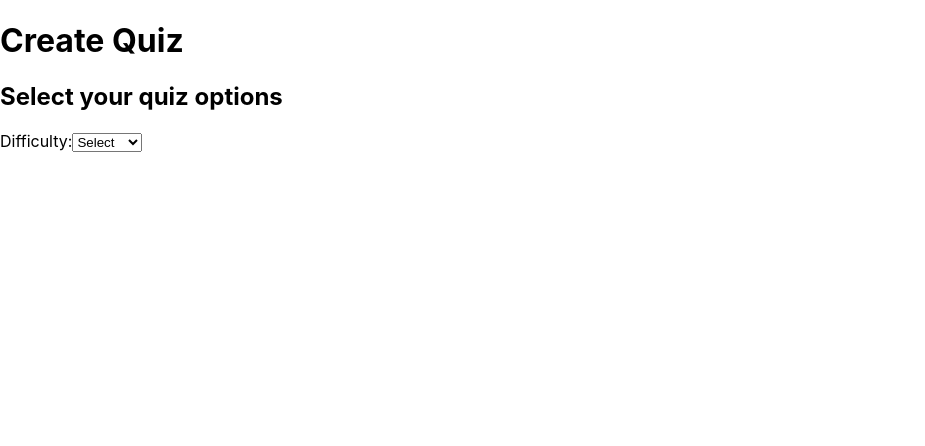
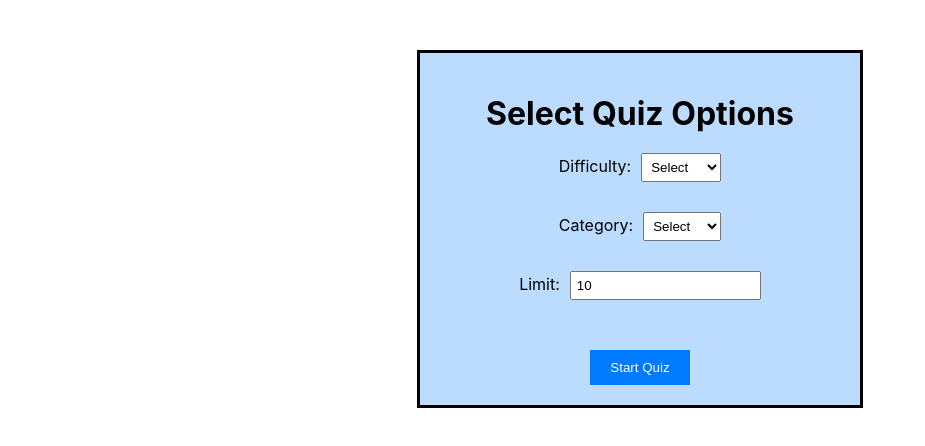
Before and after one commit to HassanHAT/405-Project-Quiz-App, a React (Create React App) app: page / in a window 1280 px wide. Shown: the top 446 px of the page, without its empty margins (0-925 px from the left). Built offline with nearby package versions, Linux system fonts and the light colour scheme.

Commit message:
home done

```diff
--- a/src/components/Home.css
+++ b/src/components/Home.css
@@ -0,0 +1,36 @@
+.home-container {
+    padding: 20px;
+    max-width: 400px;
+    margin: 0 auto;
+    text-align: center;
+    border: solid;
+    background-color:#bcdcff;
+    margin-top: 50px;
+  }
+
+  .home-container h1 {
+    margin-bottom: 20px;
+  }
+
+  .home-container label {
+    display: block;
+    margin-bottom: 10px;
+  }
+
+  .home-container select, .home-container input {
+    margin-left: 10px;
+    padding: 5px;
+  }
+
+  .home-container button {
+    margin-top: 20px;
+    padding: 10px 20px;
+    background-color: #007bff;
+    color: white;
+    border: none;
+    cursor: pointer;
+  }
+
+  .home-container button:hover {
+    background-color: #0056b3;
+  }
--- a/src/components/Home.jsx
+++ b/src/components/Home.jsx
@@ -1,34 +1,58 @@
-import { useState } from "react"
+import React, { useState } from "react";
+import { useNavigate } from "react-router-dom";
+import "./Home.css";
 
-const Home = () =>{
-    const [difficulty , setDifficulty] = useState(null);
-    const [category , setCategory] = useState(null);
-    const [limit , setLimit] = useState(10);
+const Home = () => {
+  const [difficulty, setDifficulty] = useState("");
+  const [category, setCategory] = useState("");
+  const [limit, setLimit] = useState(10);
+  const navigate = useNavigate();
 
+  const handleStart = () => {
+    if (difficulty && category && limit <= 10 && limit > 0) {
+      navigate("/quiz", {state: { difficulty,category, limit } });
+    } else {
+      alert("Please select category, difficulty, and enter a valid limit");
+    }
+  };
 
-    return(
+  return (
     <div className="home-container">
-            <h1>Create Quiz</h1>
-            <h2>Select your quiz options</h2>
+      <h1>Select Quiz Options</h1>
       <label>
         Difficulty:
         <select
-                value = {difficulty}
-                onChange={(e) => setDifficulty(e.target.value)}
-                >
+          value={difficulty}
+          onChange={(e) => setDifficulty(e.target.value)}>
           <option value="">Select</option>
-
           <option value="easy">Easy</option>
-
           <option value="medium">Medium</option>
-
           <option value="hard">Hard</option>
         </select>
+      </label>
       <br />
+
+      <label>
+        Category:
+        <select
+          value={category}
+          onChange={(e) => setCategory(e.target.value)} >
+          <option value="">Select</option>
+          <option value="linux">Linux</option>
+          <option value="react">React</option>
+          <option value="nodeJS">Node.js</option>
+          <option value="laravel">Laravel</option>
+        </select>
       </label>
+      <br/>
+      <label>
+        Limit:
+        <input type="number" value={limit} onChange={(e) => setLimit(e.target.value)}/>
+      </label>
+      <br/>
+      <button onClick={handleStart}>Start Quiz</button>
     </div>
   );
-
 };
 
 export default Home;
```
Lines whose indentation alone changed are shown as unchanged.
